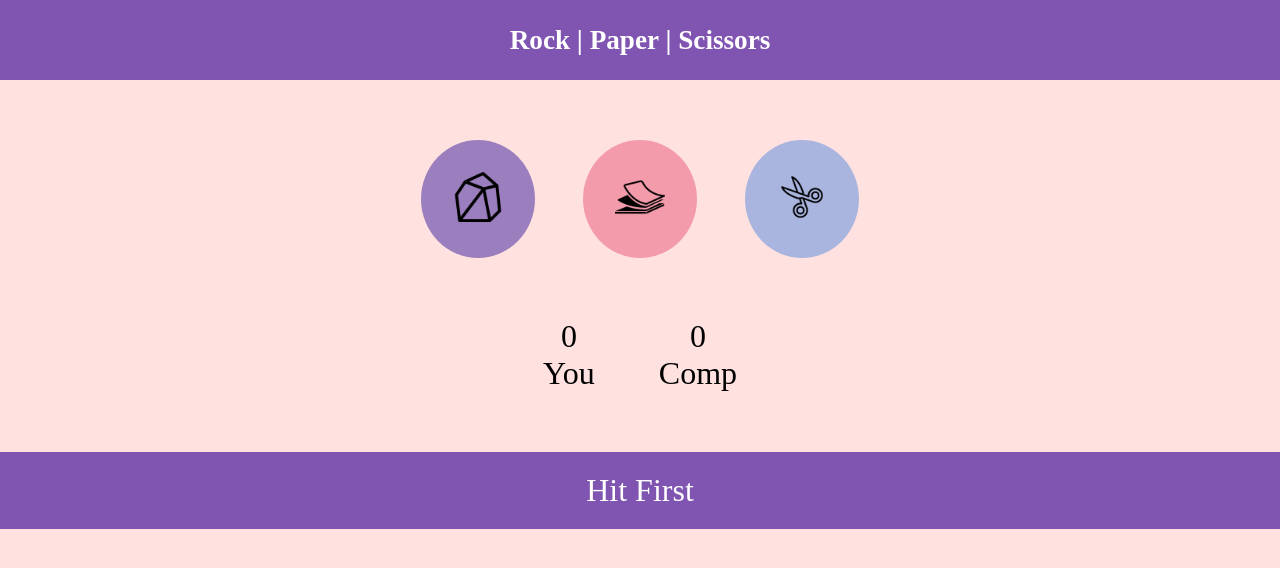
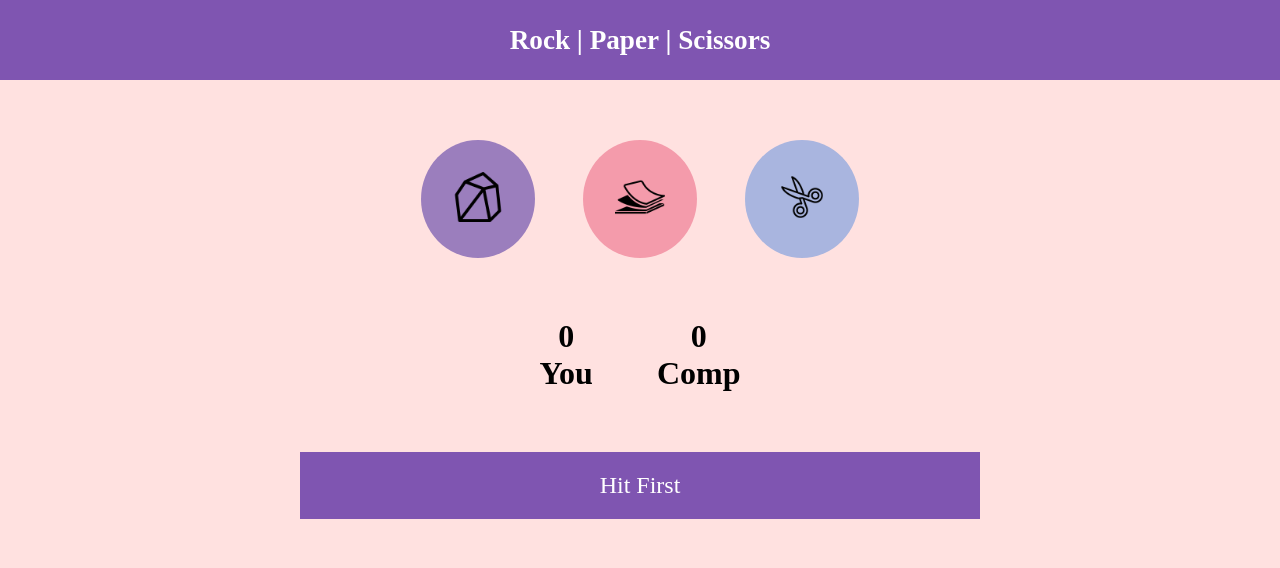
Before and after one commit to nizs/Rock-Paper-Scissors-JS, a plain HTML site: page index.html in a window 1280 px wide. Drawn offline with Linux system fonts and the light colour scheme.

Commit message:
mesage container css added

```diff
--- a/style.css
+++ b/style.css
@@ -13,9 +13,8 @@ h1 {
     line-height: 5rem;
     text-align: center;
     color: white;
-    font-size: 5rem;
+    font-size: 3rem;
 }
-
 
 
 /* rock-paper-scissors images */
@@ -69,6 +68,7 @@ h1 {
     display: flex;
     flex-direction: column;
     align-items: center;
+    font-weight:600;
 }
 
 #user-score,#comp-score {
@@ -79,21 +79,23 @@ h1 {
 /* message container */
 #msg {
     color: white;
-    font-size: 2rem;
+    font-size: 3rem;
+    text-align: center;
 }
 
 .msg-container {
     background-color:#7F55B1;
-    margin-top: 20px;
-    padding: 20px 0px;
-    display: flex;
-    justify-content: center;
+    width: 50%;
+    margin: 20px auto;
+    padding: 20px;
+
 }
-
-
 
 /* responsive */
 @media screen and (min-width: 320px){
+    #msg {
+        font-size: 1.5rem;
+    }
     h1 {
         font-size: 1.7rem;
     }
```
